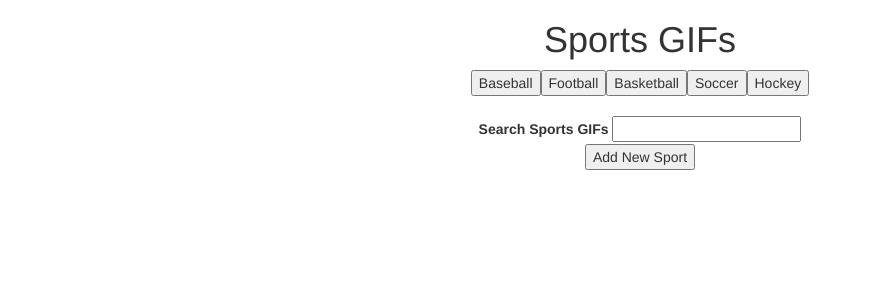
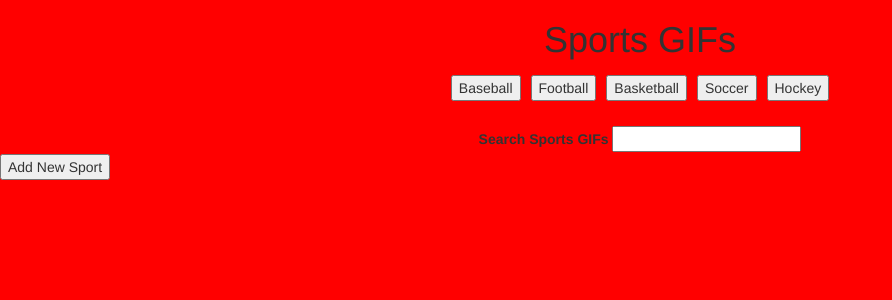
Before and after one commit to davidrivera1989/GiphyAPI, a PHP site: page / in a window 1280 px wide. Shown: the top 300 px of the page, without its empty margins (0-892 px from the left). Run offline with PHP 8.4, Linux system fonts and the light colour scheme; some libraries are stand-ins or nearby versions.

Commit message:
version4

```diff
--- a/index.html
+++ b/index.html
@@ -4,6 +4,7 @@
 <head>
   <meta charset="utf-8">
   <title>Giphy API</title>
+  <!--linling to bootstrap-->
 <link rel="stylesheet" href="https://maxcdn.bootstrapcdn.com/bootstrap/3.3.7/css/bootstrap.min.css" integrity="sha384-BVYiiSIFeK1dGmJRAkycuHAHRg32OmUcww7on3RYdg4Va+PmSTsz/K68vbdEjh4u" crossorigin="anonymous">
 
   <!-- Optional theme -->
@@ -14,7 +15,10 @@
 <link rel="stylesheet" type="text/css" href="style.css">
   <!--Linking Jquery-->
   <script src="https://code.jquery.com/jquery.js"></script>
+ <script src="http://code.jquery.com/jquery-2.1.3.min.js"></script>
+  <script type="text/javascript" src="logic.js"></script>
 </head>
+<body>
   <div class="Container">
     <h1>Sports GIFs</h1>
    <!-- Rendered buttons will get dumped Here  -->
@@ -28,13 +32,9 @@
       <input id="add-Sports" type="submit" value="Add New Sport">
     </form>
   <br>
-    <!-- Sports will get dumped dere -->
+    <!-- Sports images will get dumped dere -->
     <div id="Sports-appear-here"></div>
 </div>
-<body>
-  <script src="http://code.jquery.com/jquery-2.1.3.min.js"></script>
-
-  <script type="text/javascript" src="logic.js"></script>
 
 </body>
 
--- a/style.css
+++ b/style.css
@@ -1,13 +1,21 @@
 body{
 	background: url("");
+	background-color: red;
 }
 .Container{
 	text-align: center;
+
 }
 #Sport-form{
 
 }
+.sport{
+	margin-right: 5px;
+	margin-left: 5px;
+	margin-top: 5px;
+	margin-bottom: 5px;
+}
 #add-Sports{
-
+	display: block;
 
 }
```
